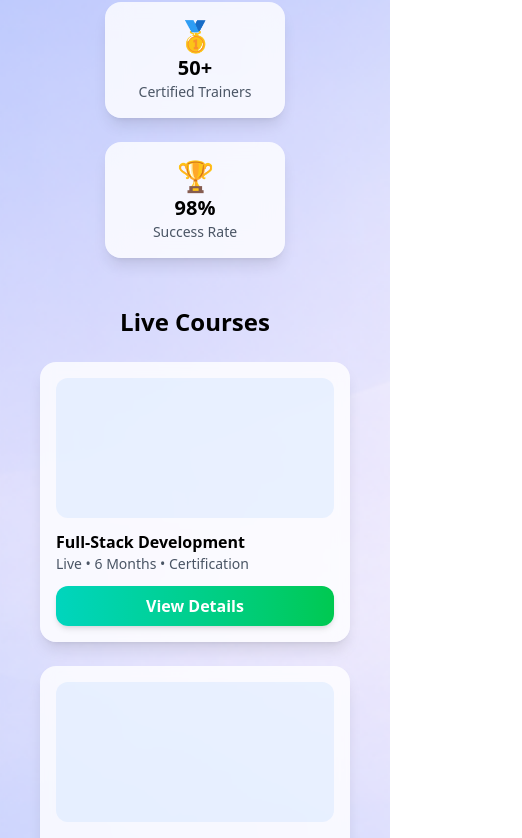
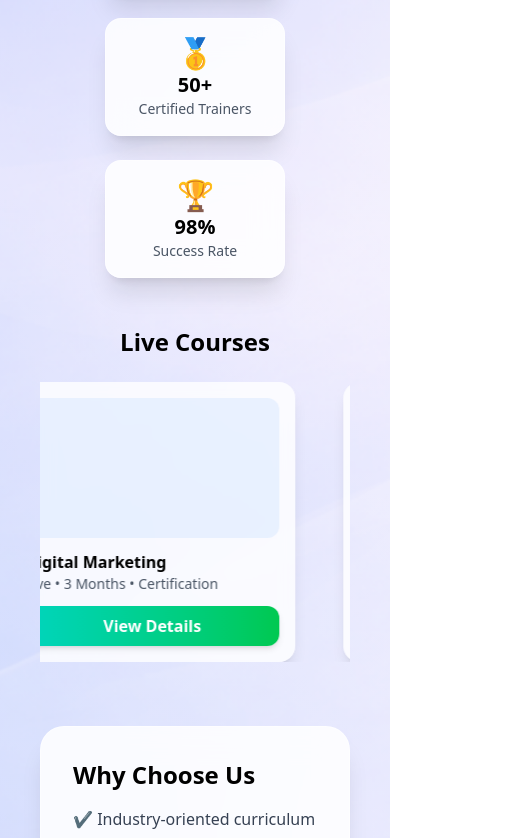
Before and after one commit to udaysinh-bodare/courseProject, a React (Vite) app in the folder client/: page / in a window 390 px wide. Shown: the part 1112-1950 px from the top of the page, 522 px wide, since content can reach past the window. Built offline with nearby package versions, Linux system fonts and the light colour scheme.

Commit message:
Feat: Working Client Side Added login register and landing page with navbar component

```diff
--- a/client/src/components/Navbar.jsx
+++ b/client/src/components/Navbar.jsx
@@ -1,6 +1,5 @@
 import React from 'react'
 import { Link, useNavigate } from 'react-router'
-import { createContext } from 'react';
 import { loginContext } from '../App';
 
 function Navbar() {
@@ -11,7 +10,7 @@
 
 
     <div>
-      <nav className=" mx-auto  w-[90%] max-w-full">
+      <nav className=" mx-auto  w-[90%] max-w-full pt-2">
         <div className="flex items-center justify-between rounded-full px-8 py-2 bg-white/10 backdrop-blur-xl border border-white/20 shadow-lg">
 
 
--- a/client/src/pages/LandingPage/Landing.jsx
+++ b/client/src/pages/LandingPage/Landing.jsx
@@ -1,23 +1,45 @@
-import React from "react";
+import React, { useState, useEffect } from "react";
 import bg from "../../assets/background.png";
 import heroImg from "../../assets/hero.png";
 import studentsImg from "../../assets/students.png";
+import Navbar from "../../components/Navbar";
 
 function Landing() {
+  const [loading, setLoading] = useState(true);
+
+  useEffect(() => {
+    const timer = setTimeout(() => setLoading(false), 800);
+    return () => clearTimeout(timer);
+  }, []);
+
+  if (loading) {
+    return (
+      <div className="h-screen w-full bg-gradient-to-br from-blue-500 to-sky-200 flex items-center justify-center">
+        <div className="flex flex-col items-center gap-3">
+          <div className="w-12 h-12 border-4 border-white/50 border-t-teal-400 rounded-full animate-spin" />
+          <p className="text-white/90 font-medium tracking-wide">
+            Loading experience…
+          </p>
+        </div>
+      </div>
+    );
+  }
+
   return (
     <div
-      className="min-h-screen w-full bg-cover bg-no-repeat bg-center"
+      className="min-h-screen w-full bg-cover bg-no-repeat bg-center relative"
       style={{ backgroundImage: `url(${bg})` }}
     >
-      {/* Navbar */}
-      <div className="h-[70px] flex items-center px-10">
-        Navbar Here
-      </div>
+      <div className="absolute inset-0 bg-gradient-to-b from-white/10 to-white/40 pointer-events-none" />
 
-      {/* HERO SECTION */}
+      <div className="relative max-w-7xl mx-auto ">
+
+        {/* NAVBAR */}
+          <Navbar/>
+
+        {/* HERO */}
         <section className="flex flex-col md:flex-row items-center px-10 pt-6 gap-10">
 
-        {/* LEFT — Tagline */}
           <div className="md:w-1/2 flex flex-col gap-5">
             <h1 className="text-4xl font-semibold text-blue-950 leading-tight">
               Upgrade Your Skills <br /> With Our Training Programs
@@ -31,39 +53,39 @@
             <div className="flex gap-4 mt-1">
               <button className="px-7 py-3 rounded-full font-semibold text-white
                 bg-gradient-to-r from-emerald-400 to-teal-500 shadow-lg
-              hover:shadow-emerald-400/60 hover:-translate-y-0.5 transition">
+                hover:shadow-emerald-400/60 hover:-translate-y-0.5 transition-all">
                 Enroll Now
               </button>
 
               <button className="px-7 py-3 rounded-full font-semibold
                 bg-white/80 backdrop-blur border shadow-md
-              hover:-translate-y-0.5 hover:shadow-lg transition">
+                hover:-translate-y-0.5 hover:shadow-lg transition-all">
                 View Courses
               </button>
             </div>
           </div>
 
-        {/* RIGHT — Illustration */}
           <div className="md:w-1/2 flex justify-center">
             <img
               src={heroImg}
               alt="Training Illustration"
-            className="w-[520px] max-w-full drop-shadow-2xl"
+              className="w-[520px] max-w-full drop-shadow-[0_20px_40px_rgba(0,0,0,0.25)]"
             />
           </div>
         </section>
 
-      {/* STATS CARDS */}
+        {/* STATS */}
         <section className="flex flex-wrap justify-center gap-6 mt-10 px-10">
           {[
             { v: "10,000+", l: "Students Trained", icon: "🎓" },
-          { v: "120+", l: "Courses", icon: "📘" },
-          { v: "50+", l: "Certified Trainers", icon: "🥇" },
-          { v: "98%", l: "Success Rate", icon: "🏆" },
+            { v: "120+",   l: "Courses",            icon: "📘" },
+            { v: "50+",    l: "Certified Trainers", icon: "🥇" },
+            { v: "98%",    l: "Success Rate",       icon: "🏆" },
           ].map((i) => (
             <div key={i.l}
-            className="bg-white/80 backdrop-blur-md shadow-lg rounded-2xl
-                       px-6 py-4 w-[180px] text-center">
+              className="bg-white/85 backdrop-blur-lg shadow-xl rounded-2xl border border-white/50
+                         px-6 py-4 w-[180px] text-center
+                         hover:-translate-y-1 hover:shadow-2xl transition-all">
               <div className="text-3xl">{i.icon}</div>
               <h2 className="text-xl font-bold">{i.v}</h2>
               <p className="text-sm text-gray-600">{i.l}</p>
@@ -71,49 +93,19 @@
           ))}
         </section>
 
-      {/* LIVE COURSES */}
+        {/* LIVE COURSES — CAROUSEL */}
         <section className="mt-12 px-10">
           <h2 className="text-2xl font-semibold text-center mb-6">
             Live Courses
           </h2>
 
-        <div className="grid md:grid-cols-3 gap-6">
-          {[
-            {
-              title: "Full-Stack Development",
-              duration: "Live • 6 Months • Certification",
-              btn: "View Details",
-            },
-            {
-              title: "Data Science",
-              duration: "Live • 4 Months • Certification",
-              btn: "View Details",
-            },
-            {
-              title: "Digital Marketing",
-              duration: "Live • 3 Months • Certification",
-              btn: "View Details",
-            },
-          ].map((c) => (
-            <div key={c.title}
-              className="bg-white/80 backdrop-blur shadow-lg rounded-2xl p-4">
-              <div className="h-[140px] bg-blue-200/30 rounded-xl" />
-              <h3 className="font-semibold mt-3">{c.title}</h3>
-              <p className="text-sm text-gray-600">{c.duration}</p>
-
-              <button className="mt-3 w-full py-2 rounded-xl
-                bg-gradient-to-r from-teal-400 to-green-500
-                text-white font-semibold shadow-md">
-                {c.btn}
-              </button>
-            </div>
-          ))}
-        </div>
+          <CourseCarousel />
         </section>
 
         {/* WHY CHOOSE US */}
         <section className="mt-16 px-10 pb-16">
-        <div className="bg-white/80 backdrop-blur shadow-xl rounded-3xl p-8 flex flex-col md:flex-row gap-6">
+          <div className="bg-white/85 backdrop-blur-lg shadow-xl rounded-3xl p-8
+                          flex flex-col md:flex-row gap-6 border border-white/50">
 
             <div className="md:w-1/2">
               <h2 className="text-2xl font-semibold mb-4">Why Choose Us</h2>
@@ -127,19 +119,114 @@
 
               <button className="mt-6 px-6 py-3 rounded-full font-semibold
                 bg-gradient-to-r from-emerald-400 to-teal-500
-              text-white shadow-lg">
+                text-white shadow-lg hover:shadow-emerald-400/60 transition-all">
                 Get Started
               </button>
             </div>
 
             <div className="md:w-1/2 flex justify-center">
-            <img src={studentsImg} className="rounded-2xl w-full max-w-[460px]" />
+              <img
+                src={studentsImg}
+                alt="Students"
+                className="rounded-2xl w-full max-w-[460px] drop-shadow-lg"
+              />
             </div>
+          </div>
+        </section>
 
       </div>
-      </section>
     </div>
   );
 }
 
+
+
+function CourseCarousel() {
+  const courses = [
+    { title: "Full-Stack Development", duration: "Live • 6 Months • Certification" },
+    { title: "Data Science", duration: "Live • 4 Months • Certification" },
+    { title: "Digital Marketing", duration: "Live • 3 Months • Certification" },
+    { title: "UI / UX Designing", duration: "Live • 5 Months • Certification" },
+  ];
+
+  const getCardsPerView = () =>
+    typeof window !== "undefined" && window.innerWidth < 768 ? 1 : 3;
+
+  const [cardsPerView, setCardsPerView] = useState(getCardsPerView);
+  const [paused, setPaused] = useState(false);
+  const trackRef = React.useRef(null);
+  const posRef = React.useRef(0);
+
+  useEffect(() => {
+    const handler = () => setCardsPerView(getCardsPerView());
+    window.addEventListener("resize", handler);
+    return () => window.removeEventListener("resize", handler);
+  }, []);
+
+  const looped = [...courses, ...courses];
+
+  const speed = 2.3;
+
+  useEffect(() => {
+    let frame;
+
+    const animate = () => {
+      if (!paused && trackRef.current) {
+        posRef.current -= speed;
+
+        const track = trackRef.current;
+        const width = track.scrollWidth / 2;
+
+        if (Math.abs(posRef.current) >= width) {
+          posRef.current = 0;
+        }
+
+        track.style.transform = `translateX(${posRef.current}px)`;
+      }
+
+      frame = requestAnimationFrame(animate);
+    };
+
+    frame = requestAnimationFrame(animate);
+    return () => cancelAnimationFrame(frame);
+  }, [paused]);
+
+  return (
+    <div
+      className="relative max-w-6xl mx-auto overflow-hidden"
+      onMouseEnter={() => setPaused(true)}
+      onMouseLeave={() => setPaused(false)}
+    >
+      <div
+        ref={trackRef}
+        className="flex gap-6 will-change-transform"
+      >
+        {looped.map((c, i) => (
+          <div
+            key={i}
+            className="flex-none px-3"
+            style={{ width: `${100 / cardsPerView}%` }}
+          >
+            <div className="bg-white/80 backdrop-blur shadow-lg rounded-2xl p-4
+                            hover:-translate-y-1 hover:shadow-2xl transition-all">
+              <div className="h-[140px] bg-blue-200/30 rounded-xl" />
+              <h3 className="font-semibold mt-3">{c.title}</h3>
+              <p className="text-sm text-gray-600">{c.duration}</p>
+
+              <button className="mt-3 w-full py-2 rounded-xl
+                bg-gradient-to-r from-teal-400 to-green-500
+                text-white font-semibold shadow-md">
+                View Details
+              </button>
+            </div>
+          </div>
+        ))}
+      </div>
+    </div>
+  );
+}
+
+
+
+
 export default Landing;
--- a/client/src/pages/Login.jsx
+++ b/client/src/pages/Login.jsx
@@ -26,7 +26,7 @@
 
         localStorage.setItem("token", res.data.token);
         toast.success("Logged In Successfully!");
-        navigate("/register");
+        navigate("/dashboard");
       }
     } catch (ex) {
       console.log(ex);
--- a/client/src/services/studentServices.js
+++ b/client/src/services/studentServices.js
@@ -11,17 +11,16 @@
     return response
 }
 
-export async function registerStudent(name, email, password, courseId, mobile, profilePic) {
+export async function registerStudent(name, email, password, course_id, mobile_no, profile_pic) {
     const url = config.BASE_URL + '/api/student/register-to-course'
-    console.log(body);
 
     const body = {
         name,
         email,
         password,
-        courseId,
-        mobile,
-        profilePic
+        course_id,
+        mobile_no,
+        profile_pic
     }
     const response = await axios.post(url, body)
     return response
```
Also changed, not shown: client/src/pages/Register.jsx (+10 -8 lines). Lines whose indentation alone changed are shown as unchanged.
